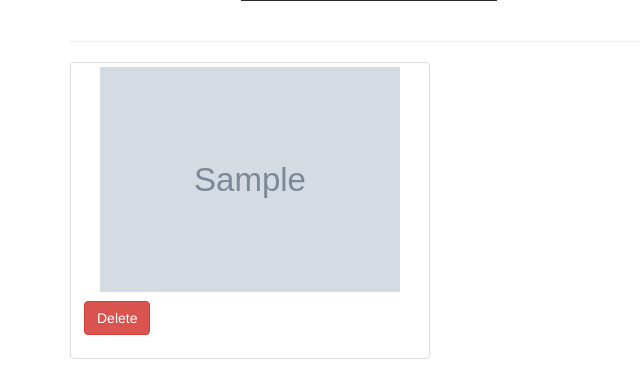
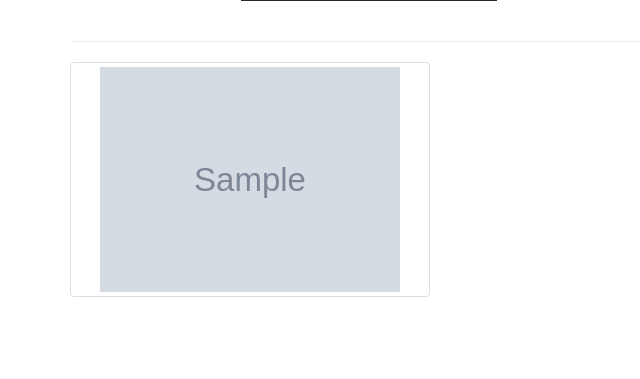
Before and after one commit to bhargavreddi/Instagram, a Django app: page /profile/1/ in a window 1280 px wide. Shown: the part 455-834 px from the top of the page, without its empty margins (0-640 px from the left). After the commit the page ends 752 px from the top, so only its background shows below. Run offline with Django 3.2, Linux system fonts and the light colour scheme; a user stored in the database is signed in; tables that the repository leaves empty hold one stand-in row (values such as "Sample post"); grey boxes marked "Sample" are stand-in pictures; parts of the project's set-up code (start-up, migrations or seed data) failed here and were passed over; some libraries are stand-ins or nearby versions.

Commit message:
Delete bug fixed

```diff
--- a/templates/profile.html
+++ b/templates/profile.html
@@ -84,9 +84,6 @@
                     <a href="/image/{{ image.id }}/">
                   <img src={{ image.image.url }} alt="image" width="300px" height="250px">
                         </a>
-                  <div class="caption">
-                    <p><a href="/profile/delete/{{image.id }}/" class="btn btn-danger" role="button">Delete</a></p>
-                  </div>
                 </div>
               </div>
                 {% endfor %}
```
